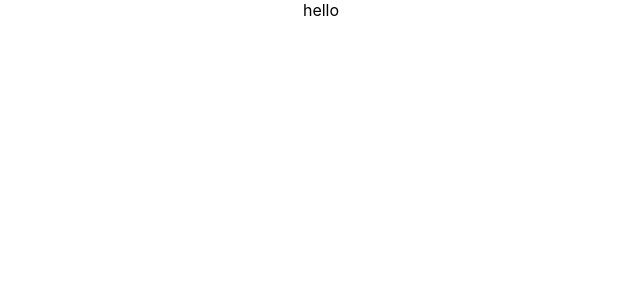
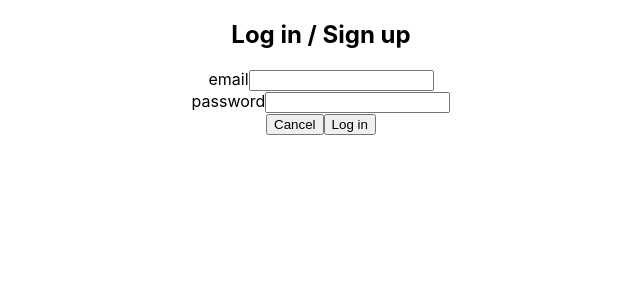
Before and after one commit to AnnaAristakesyan/data-fetch-application, a React (Create React App) app: page / in a window 1280 px wide. Shown: the top 300 px of the page, without its empty margins (319-959 px from the left). Built offline with nearby package versions, Linux system fonts and the light colour scheme.

Commit message:
adding sign in components

```diff
--- a/src/App.js
+++ b/src/App.js
@@ -1,9 +1,11 @@
 import './App.css';
+import SignInForm from './components/common/SignInForm';
+import SignIn from './pages/SignIn';
 
 function App() {
   return (
     <div className="App">
-     hello
+    <SignInForm/>
     </div>
   );
 }
--- /dev/null
+++ b/src/components/common/SignInForm.jsx
@@ -0,0 +1,21 @@
+function SignInForm (){
+    return (
+    <div>
+        <h2>Log in / Sign up</h2>
+        <div>
+            <label htmlFor="email">email</label>
+            <input type="email" />
+        </div>
+        <div>
+            <label htmlFor="password">password</label>
+            <input type="password" />
+        </div>
+        <div>
+            <button>Cancel</button>
+            <button>Log in</button>
+        </div>
+    </div>
+    );
+}
+
+export default  SignInForm;
--- a/src/pages/SignIn.jsx
+++ b/src/pages/SignIn.jsx
@@ -0,0 +1,9 @@
+function SignIn(){
+    return(
+        <div>
+            <h1>Welcome to Data Fetch Application</h1>
+        </div>
+    );
+}
+
+export default SignIn;
```
Also changed, not shown: src/components/common/Welcome.jsx (added, +10 -0 lines).
